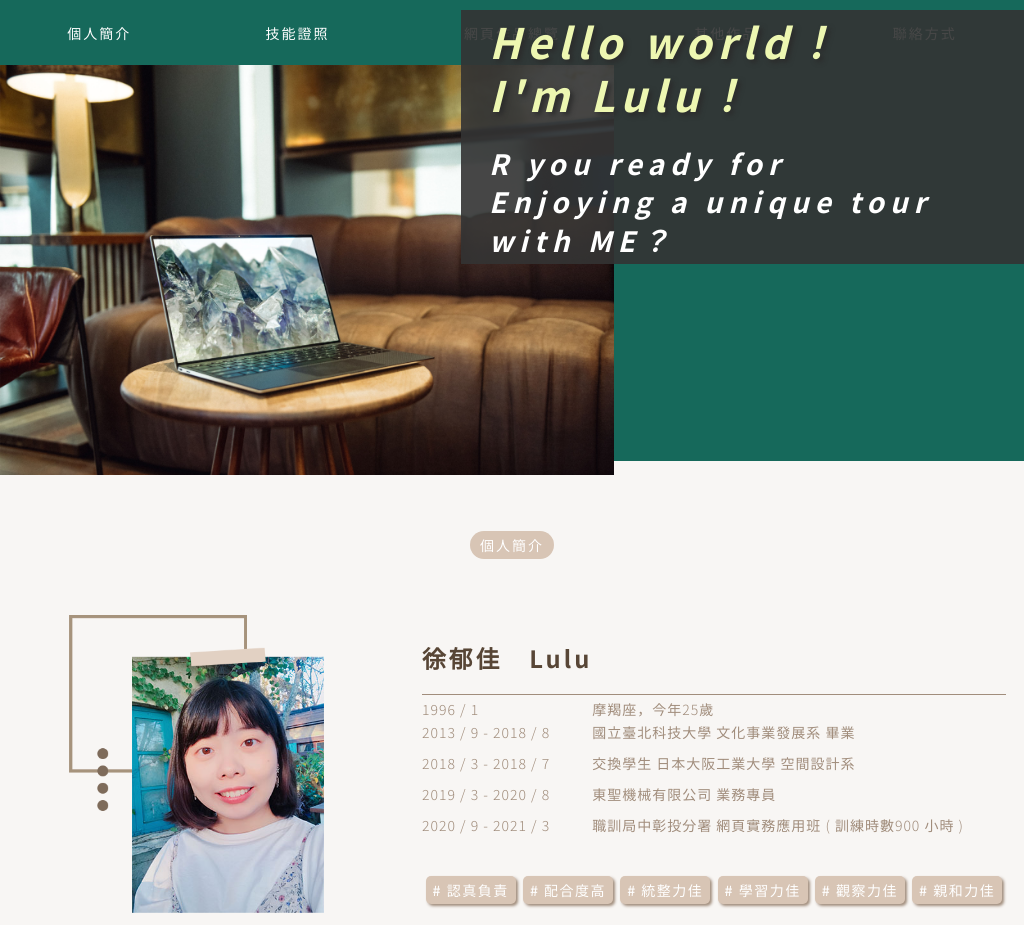
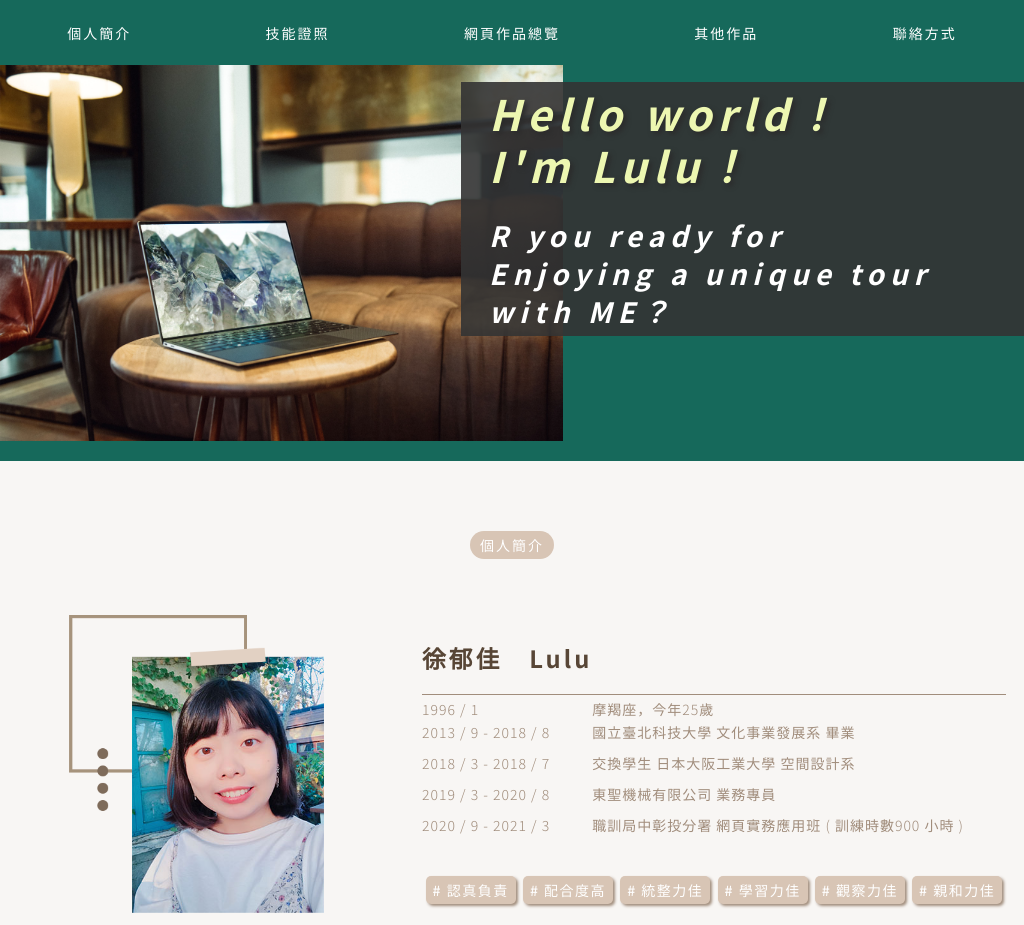
Before and after one commit to yuchia-hsu/LulusPortfolio, a plain HTML site: page index.html in a window 1024 px wide. Shown: the top 925 px of the page. Drawn offline with nearby package versions, Linux system fonts and the light colour scheme.

Commit message:
edit rwd

```diff
--- a/css/rwd.scss
+++ b/css/rwd.scss
@@ -9,12 +9,12 @@
             #header {
                 .header_content {
                     img {
-                        width: 60%;
+                        width: 55%;
                     }
 
                     .header_text {
                         position: absolute;
-                        top: 1vw;
+                        top: 8vw;
                         width: 55%;
 
                         .h1 {
```
Also changed, not shown: css/rwd.css.
